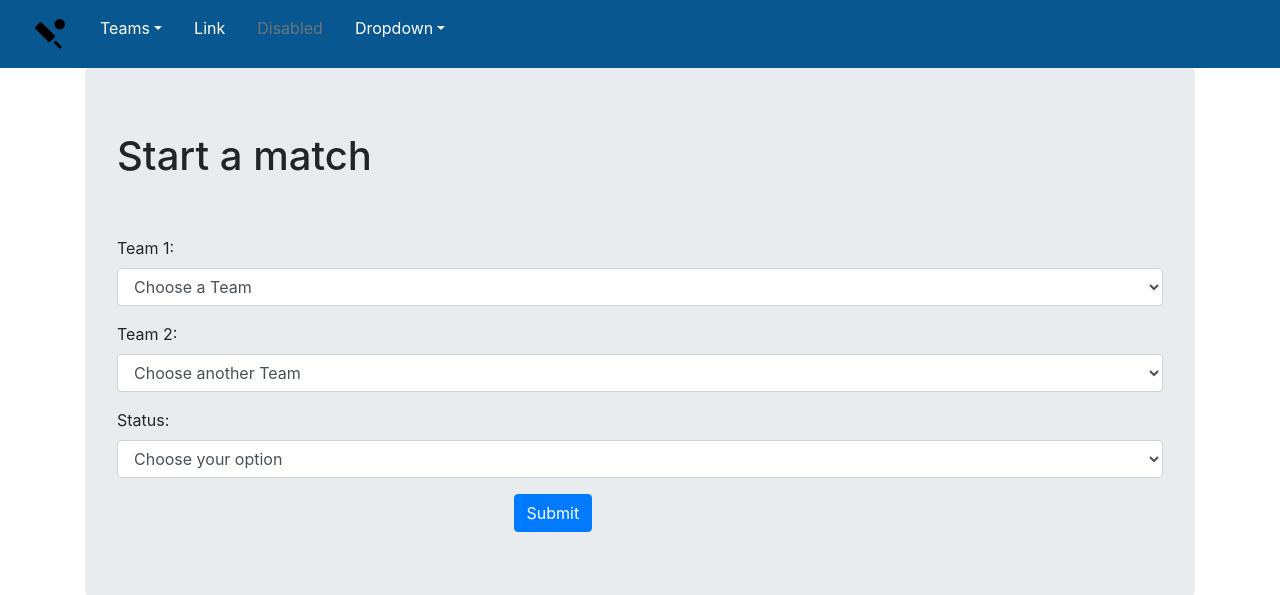
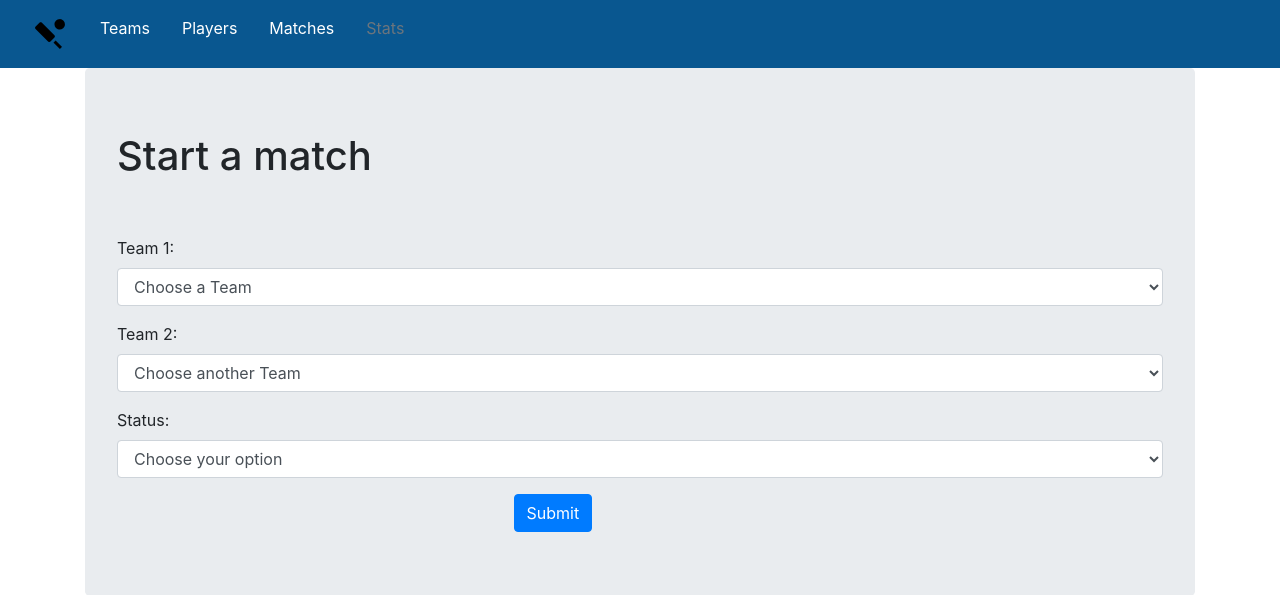
Before and after one commit to vasu4849/cricinfo, a Django app: template cricinfo/matches/templates/matches/match_form.html in a window 1280 px wide. Shown: the top 595 px of the page. Run offline with Django 3.2, Linux system fonts and the light colour scheme; the template is opened without the code that fills it, so the values that code supplies are empty; some libraries are stand-ins or nearby versions.

Commit message:
Updates to nav bar

```diff
--- a/cricinfo/teams/templates/teams/base.html
+++ b/cricinfo/teams/templates/teams/base.html
@@ -14,35 +14,26 @@
             color: white;
         }
     </style>
+
 </head>
 <body>
 
     <nav class="navbar navbar-light" style="background-color: #095790;">
-        <ul class="nav nav-pills justify-content-center">
+        <ul class="nav justify-content-center">
           <li class="nav-item">
               <img class="nav-link" src="{% static 'sports_cricket.png' %}" alt="CricInfo">
           </li>
-          <li class="nav-item dropdown">
-            <a class="nav-link dropdown-toggle" data-toggle="dropdown" href="{% url 'teams:team_list' %}" role="button" aria-haspopup="true" aria-expanded="false">Teams</a>
-            <div class="dropdown-menu">
-              <a class="dropdown-item" href="{% url 'teams:team_create' %}">Add a Team</a>
-              <a class="dropdown-item" href="{% url 'teams:team_list' %}">List Teams</a>
-              <a class="dropdown-item" href="#">Delete Team</a>
-            </div>
+          <li class="nav-item">
+            <a class="nav-link" href="{% url 'teams:team_list' %}">Teams</a>
           </li>
           <li class="nav-item">
-            <a class="nav-link" href="#">Link</a>
+            <a class="nav-link" href="{% url 'player:player_list' %}">Players</a>
           </li>
           <li class="nav-item">
-            <a class="nav-link disabled" href="#">Disabled</a>
+            <a class="nav-link" href="{% url 'match:match_list' %}">Matches</a>
           </li>
-          <li class="nav-item dropdown">
-            <a class="nav-link dropdown-toggle" data-toggle="dropdown" href="#" role="button" aria-haspopup="true" aria-expanded="false">Dropdown</a>
-            <div class="dropdown-menu">
-              <a class="dropdown-item" href="#">Action</a>
-              <a class="dropdown-item" href="#">Another action</a>
-              <a class="dropdown-item" href="#">Something else here</a>
-            </div>
+          <li class="nav-item">
+            <a class="nav-link disabled" href="#">Stats</a>
           </li>
         </ul>
     </nav>
```
